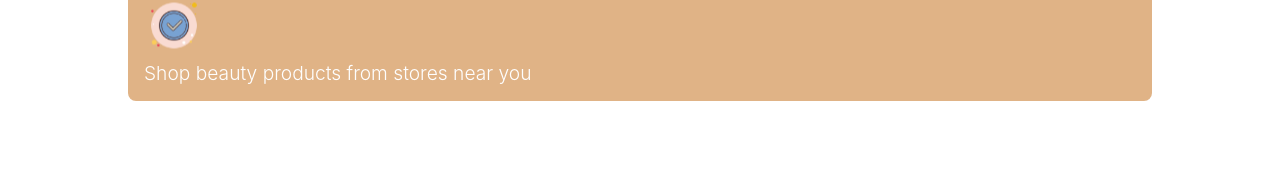
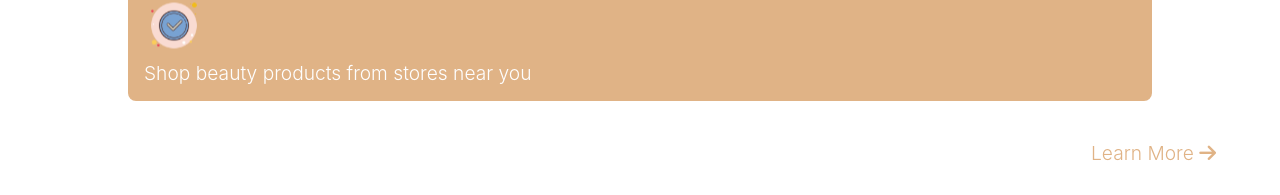
Before and after one commit to Franklivania/nav-ro, a React (Create React App) app: page / in a window 1280 px wide. Shown: the part 2131-2326 px from the top of the page. Built offline with nearby package versions, Linux system fonts and the light colour scheme; a web font is replaced by a local one.

Commit message:
small changes to tips

```diff
--- a/src/Components/Tips/Tips.js
+++ b/src/Components/Tips/Tips.js
@@ -2,6 +2,7 @@ import React from 'react'
 import './Tips.scss'
 import ok from '../../assets/ok.svg'
 import { Slide } from 'react-awesome-reveal'
+import { Link } from 'react-router-dom'
 
 const Tips = () => {
 
@@ -37,9 +38,11 @@ const Tips = () => {
                         <img src={tips.image} alt="" />
                         <p>{tips.text}</p>
                     </aside>
+
                 </Slide>
             ))
         }
+        <Link to='' className='link'>Learn More <i class="fa-solid fa-arrow-right"></i></Link>
     </section>
   )
 }
--- a/src/Components/Tips/Tips.scss
+++ b/src/Components/Tips/Tips.scss
@@ -25,6 +25,14 @@
             border-radius: $small-radius;
         }
     }
+
+    .link{
+        position: absolute;
+        bottom: 0;
+        right: calc($width * 0.05);
+        color: $sub-color;
+        text-decoration: none;
+    }
 }
 
 @media screen and (max-width: 768px) {
```
